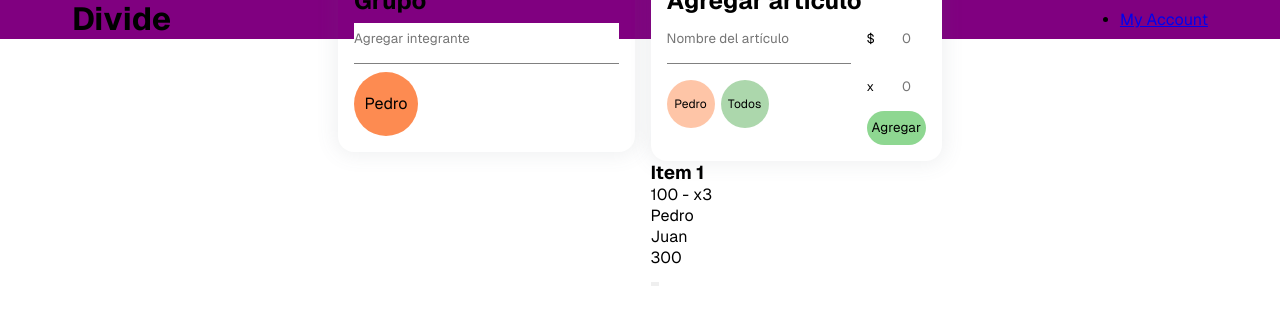
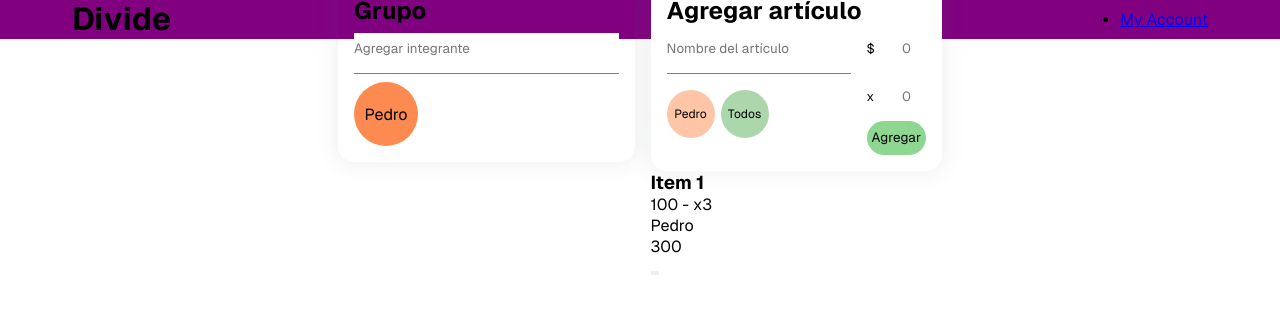
Before and after one commit to soype/divide, a Next.js app: page / in a window 1280 px wide. Shown: the top 324 px of the page. Built offline with nearby package versions, Linux system fonts and the light colour scheme.

Commit message:
Add item logic

```diff
--- a/src/components/Bill/AddBillItem/AddBillItem.js
+++ b/src/components/Bill/AddBillItem/AddBillItem.js
@@ -2,7 +2,7 @@ import React, {useState} from "react";
 
 import styles from "./AddBillItem.module.scss";
 
-const AddBillItem = ({ members }) => {
+const AddBillItem = ({ members, addItem }) => {
 
     const [allSelected, setAllSelected] = useState(false);
     const [selectedMembers, setSelectedMembers] = useState([]);
@@ -34,8 +34,11 @@ const AddBillItem = ({ members }) => {
 
     const submitHandler = (e) => {
         e.preventDefault();
-        console.log(e.target);
-        console.log(selectedMembers)
+        const formData = new FormData(e.target);
+        console.log(formData)
+        const name = formData.get('itemName');
+        const price = formData.get('price');
+        const quantity = formData.get('quantity')
     }
 
   return (
@@ -43,7 +46,7 @@ const AddBillItem = ({ members }) => {
       <h2>Agregar artículo</h2>
       <div className={styles.addBillItem__container}>
         <div className={styles.addBillItem__container__left}>
-          <input type="text" placeholder="Nombre del artículo" required />
+          <input type="text" name="itemName" placeholder="Nombre del artículo" required />
           <span></span>
           <div className={styles.addBillItem__list}>
             {members.map((member, index) => (
@@ -60,10 +63,10 @@ const AddBillItem = ({ members }) => {
         </div>
         <div className={styles.addBillItem__container__right}>
           <div className={`${styles.addBillItem__price} ${styles.addBillItem__field}`}>
-            <p>$ </p><input type="number" placeholder="0" required />
+            <p>$ </p><input name="price" type="number" placeholder="0" required />
           </div>
           <div className={`${styles.addBillItem__quantity} ${styles.addBillItem__field}`}>
-            <p>x </p><input type="number" placeholder="0" required />
+            <p>x </p><input name="quantity" type="number" placeholder="0" required />
           </div>
 
           <button type="submit" className={styles.addBillItem__addButton}>Agregar</button>
--- a/src/components/Bill/Bill.js
+++ b/src/components/Bill/Bill.js
@@ -1,4 +1,4 @@
-import React from 'react'
+import React, { useState } from 'react'
 
 import styles from './Bill.module.scss'
 
@@ -7,30 +7,24 @@ import AddBillItem from './AddBillItem/AddBillItem'
 
 const Bill = ({party}) => {
 
-    const items = [
+    const [items, setItems] = useState([
         {
             name: "Item 1",
-            description: "Descripción del item 1",
-            amount: 3,
+            quantity: 3,
             price: 100,
-            members: [
-                {
-                    name: "Pedro",
-                    color: "#ff0000"
-                },
-                {
-                    name: "Juan",
-                    color: "#00ff00"
-                }
-            ]
+            members: [1, 2]
         }
-    ]
+    ])
+
+    const addItemHandler = (item) => {
+        setItems([...items, item]);
+    }
 
   return (
     <div className={styles.bill}>
-        <AddBillItem members={party} />
+        <AddBillItem members={party} addItem={addItemHandler} />
         {items.map((item, index) => (
-            <BillItem key={index} {...item} />
+            <BillItem key={index} {...item} party={party} />
         ))}
     </div>
   )
--- a/src/components/Bill/BillItem/BillItem.js
+++ b/src/components/Bill/BillItem/BillItem.js
@@ -1,8 +1,23 @@
-import React from "react";
+import React, { useState, useEffect } from "react";
 
 import styles from "./BillItem.module.scss";
 
-const BillItem = ({ name, description, amount, price, members }) => {
+const BillItem = ({ name, quantity, price, members, party }) => {
+  const [matchingMembers, setMatchingMembers] = useState([]);
+
+  useEffect(() => {
+    party.map((member) => {
+      let newList = [];
+      // Check if member is inside matchingMembers
+      if (!matchingMembers.includes(member)) {
+        if (members.includes(member.id)) {
+          newList = [...matchingMembers, member];
+          setMatchingMembers(newList);
+        }
+      }
+    });
+  }, [party]);
+
   return (
     <div className={styles.billItem}>
       <div className={styles.billItem__container}>
@@ -13,11 +28,11 @@ const BillItem = ({ name, description, amount, price, members }) => {
         <div className={styles.billItem__bottom}>
           <div className={styles.billItem__numbers}>
             <p>
-              <span className={styles.billItem__price}>{price}</span> - <span className={styles.billItem__amount}>x{amount}</span>
+              <span className={styles.billItem__price}>{price}</span> - <span className={styles.billItem__quantity}>x{quantity}</span>
             </p>
           </div>
           <div className={styles.billItem__members}>
-            {members.map((member, index) => (
+            {matchingMembers.map((member, index) => (
               <div key={index} className={styles.billItem__member}>
                 <span className={styles.billItem__member__name}>{member.name}</span>
                 <span className={styles.billItem__member__color} style={{ backgroundColor: member.color }}></span>
@@ -27,7 +42,7 @@ const BillItem = ({ name, description, amount, price, members }) => {
         </div>
       </div>
       <div className={styles.billItem__total}>
-        <span className={styles.billItem__total__amount}>{price * amount}</span>
+        <span className={styles.billItem__total__quantity}>{price * quantity}</span>
       </div>
       <button className={styles.edit}></button>
       <button className={styles.delete}></button>
--- a/src/components/Calculator/Calculator.js
+++ b/src/components/Calculator/Calculator.js
@@ -23,7 +23,7 @@ const Calculator = () => {
     }
     // Generate random background color
     const randomColor = () => {
-      let colors = ["#D1462F", "#FD8B51", "#0A81D1", "#D90368", "#257180"];
+      let colors = ["#D1462F", "#FD8B51", "#0A81D1", "#D90368", "#34a4b9"];
       const existingColors = party.map((member) => member.color);
       for (let i = 0; i < colors.length; i++) {
         if (existingColors.includes(colors[i])) {
@@ -32,7 +32,7 @@ const Calculator = () => {
         }
       }
       if (colors.length === 0) {
-        colors = ["#D1461F", "#FD8B52", "#0A81D2", "#D90468", "#257280"];
+        colors = ["#D1461F", "#FD8B52", "#0A81D2", "#D90468", "##34a4b8"];
       }
       let randomIndex = Math.floor(Math.random() * colors.length);
       if (arrayEmpty) {
```
